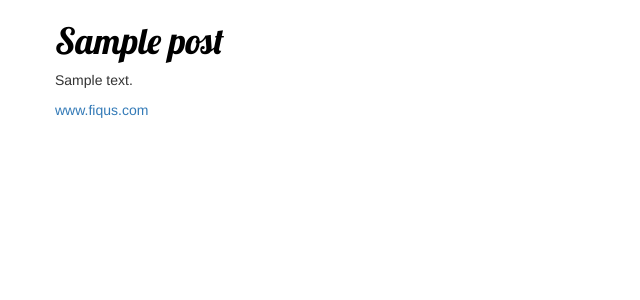
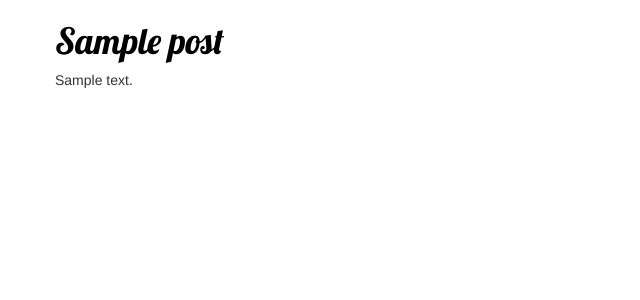
Before and after one commit to stulu/my-first-blog, a Django app: template blog/templates/blog/post_list.html in a window 1280 px wide. Shown: the part 163-463 px from the top of the page, without its empty margins (0-640 px from the left). Run offline with Django 3.2, Linux system fonts and the light colour scheme; the template is opened without the code that fills it: values that come from a table or form of the project are taken from there, others are empty; tables that the repository leaves empty hold one stand-in row (values such as "Sample post"); some libraries are stand-ins or nearby versions.

Commit message:
Modified post_list.htmml remove web link.

```diff
--- a/blog/templates/blog/post_list.html
+++ b/blog/templates/blog/post_list.html
@@ -8,7 +8,6 @@
             </div>
             <h1><a href="{% url 'post_detail' pk=post.pk %}">{{ post.title }}</a></h1>
             <p>{{ post.text|safe|linebreaksbr}}</p>
-            <a href="https://fiqus.com">www.fiqus.com</a>
         </div>
     {% endfor %}
 {% endblock content %}
```
